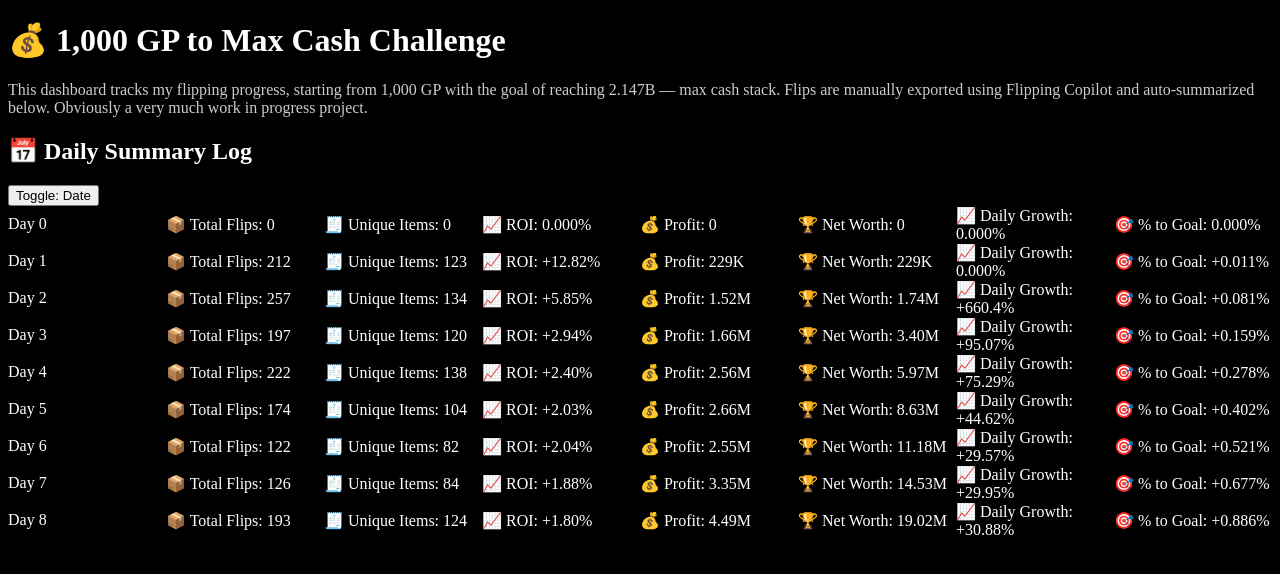
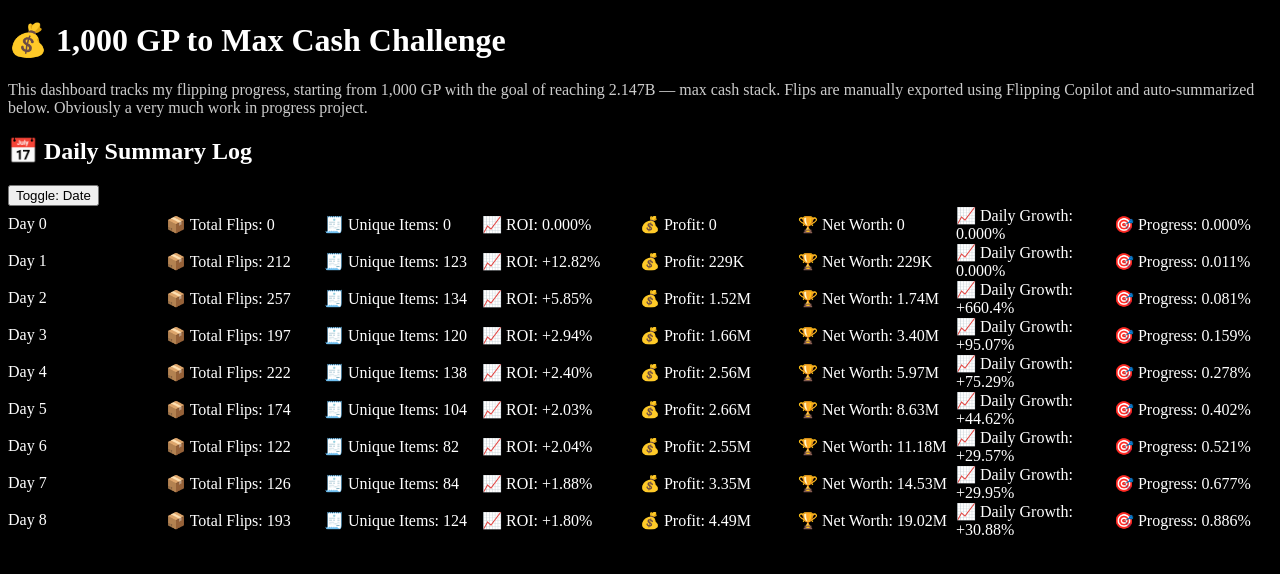
Before and after one commit to 1000tomax/OSRS-Flip-Tracker-Combined, a React (Vite) app: page / in a window 1280 px wide. Shown: the top 574 px of the page. Built offline with nearby package versions, Linux system fonts and the light colour scheme.

Commit message:
♻️ Clarify goal metric label and formatting (Progress)

```diff
--- a/src/components/DailySummaryLog.jsx
+++ b/src/components/DailySummaryLog.jsx
@@ -15,6 +15,12 @@ function formatPercent(value) {
   if (Math.abs(value) < 1) return prefix + value.toFixed(3) + "%";
   if (Math.abs(value) < 100) return prefix + value.toFixed(2) + "%";
   return prefix + value.toFixed(1) + "%";
+}
+
+function formatProgress(value) {
+  if (Math.abs(value) < 1) return value.toFixed(3) + "%";
+  if (Math.abs(value) < 100) return value.toFixed(2) + "%";
+  return value.toFixed(1) + "%";
 }
 
 
@@ -63,7 +69,7 @@ export default function DailySummaryLog() {
 			  <div className="w-32 text-[white]">💰 Profit: {formatGP(s.profit)}</div>
 			  <div className="w-32 text-[white]">🏆 Net Worth: {formatGP(s.net_worth)}</div>
 			  <div className="w-32 text-[white]">📈 Daily Growth: {formatPercent(s.percent_change)}</div>
-			  <div className="w-32 text-[white]">🎯 % to Goal: {formatPercent(s.percent_to_goal)}</div>
+			  <div className="w-32 text-[white]">🎯 Progress: {formatProgress(s.percent_to_goal)}</div>
 			</div>
 
           </div>
```
